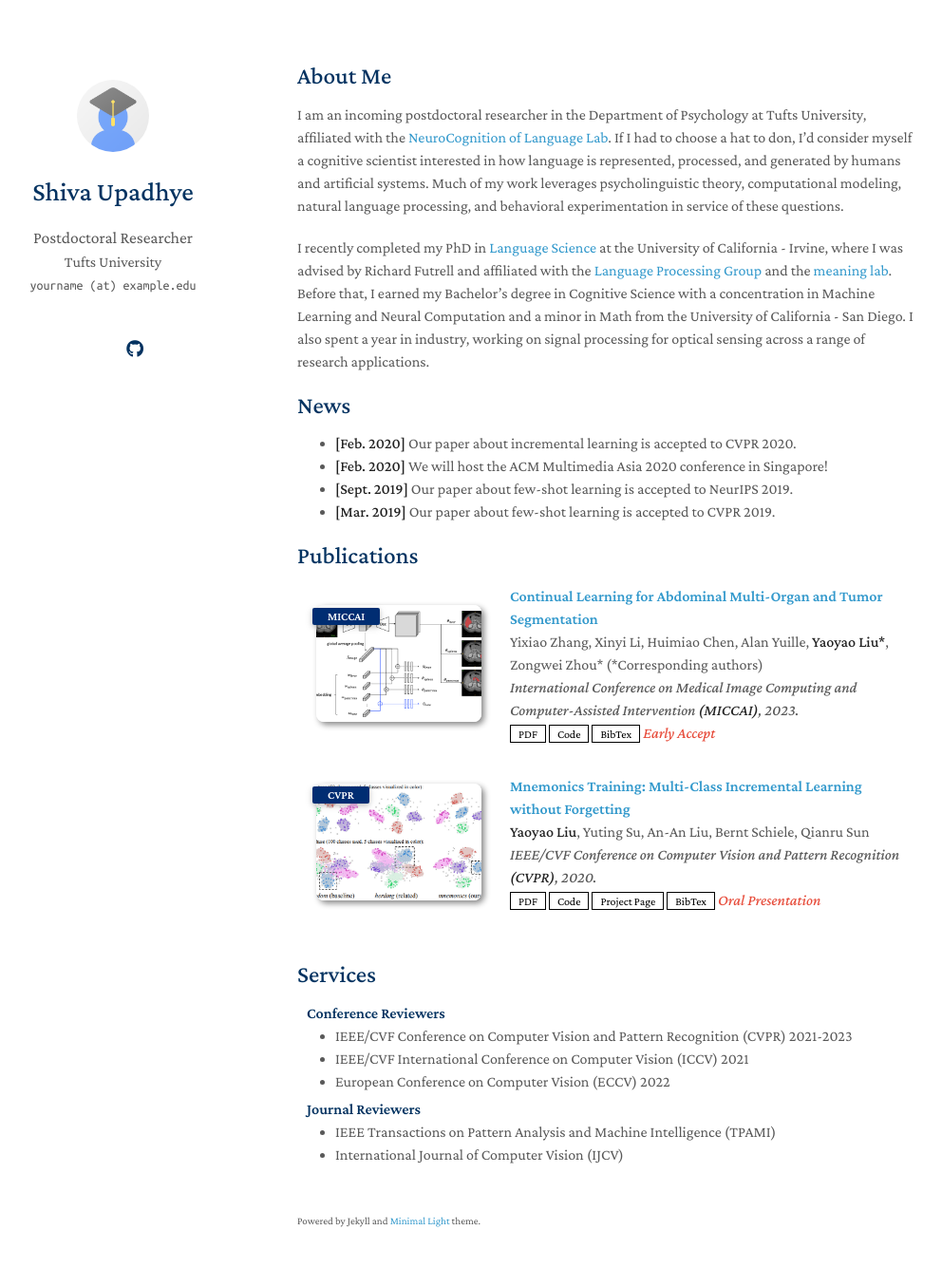
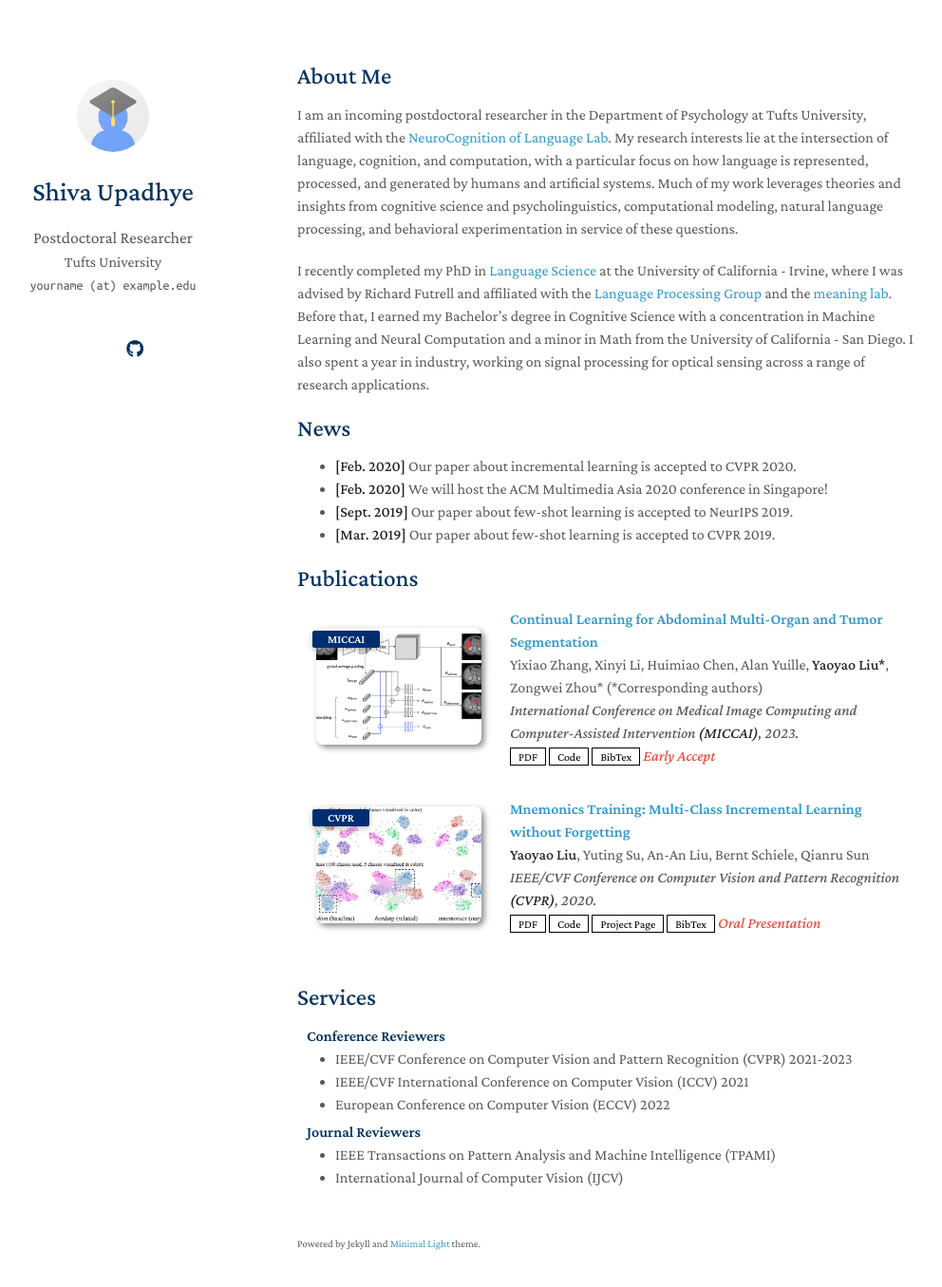
Before and after one commit to shiupadhye/shiupadhye.github.io, a Jekyll site: the page built from index.md, in a window 1280 px wide and 1390 px high. Shown: the top 1355 px of the window at 95% size, without its empty margins (157-1149 px from the left). Built offline with Jekyll 4.4.1, drawn with Linux system fonts in a browser that asks for light colours; a style sheet for code colours, icons or effects is not loaded; our own code applies the rules of GitHub Pages for plain Markdown files.

Commit message:
Update index.md

```diff
--- a/index.md
+++ b/index.md
@@ -4,9 +4,8 @@ layout: homepage
 
 ## About Me
 
-I am an incoming postdoctoral researcher in the Department of Psychology at Tufts University, affiliated with the [NeuroCognition of Language Lab](https://kuperberglab.com/).
-If I had to choose a hat to don, I’d consider myself a cognitive scientist interested in how language is represented, processed, and generated by humans and artificial systems.
-Much of my work leverages psycholinguistic theory, computational modeling, natural language processing, and behavioral experimentation in service of these questions.
+I am an incoming postdoctoral researcher in the Department of Psychology at Tufts University, affiliated with the [NeuroCognition of Language Lab](https://kuperberglab.com/). My research interests lie at the intersection of language, cognition, and computation, with a particular focus on how language is represented, processed, and generated by humans and artificial systems.
+Much of my work leverages theories and insights from cognitive science and psycholinguistics, computational modeling, natural language processing, and behavioral experimentation in service of these questions.
 
 I recently completed my PhD in [Language Science](https://www.langsci.uci.edu/) at the University of California - Irvine, where I was advised by Richard Futrell and affiliated with the [Language Processing Group](https://langprocgroup.github.io/) and the [meaning lab](https://sites.socsci.uci.edu/~gscontra//meaning/).
 Before that, I earned my Bachelor’s degree in Cognitive Science with a concentration in Machine Learning and Neural Computation and a minor in Math from the University of California - San Diego. I also spent a year in industry, working on signal processing for optical sensing across a range of research applications.
```
